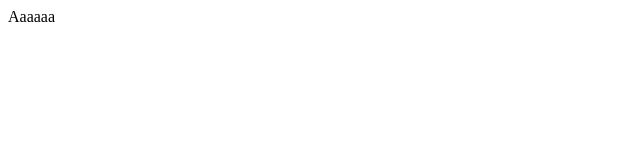
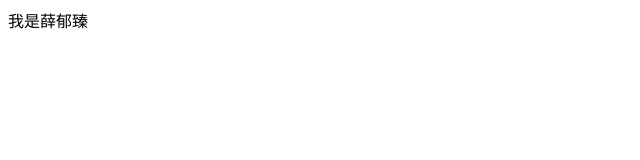
Before and after one commit to qiushang298-lgtm/aa, a plain HTML site: page 111/index.html in a window 1280 px wide. Shown: the full height of the page, 0-640 px from the left. Drawn offline with Linux system fonts and the light colour scheme.

Commit message:
修改名字

```diff
--- a/111/index.html
+++ b/111/index.html
@@ -6,6 +6,6 @@
     <title>Document</title>
 </head>
 <body>
-    Aaaaaa
+    我是薛郁臻
 </body>
 </html>
```
